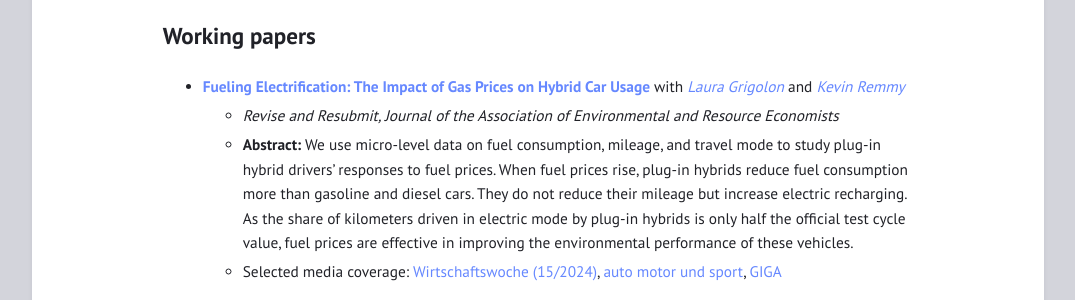
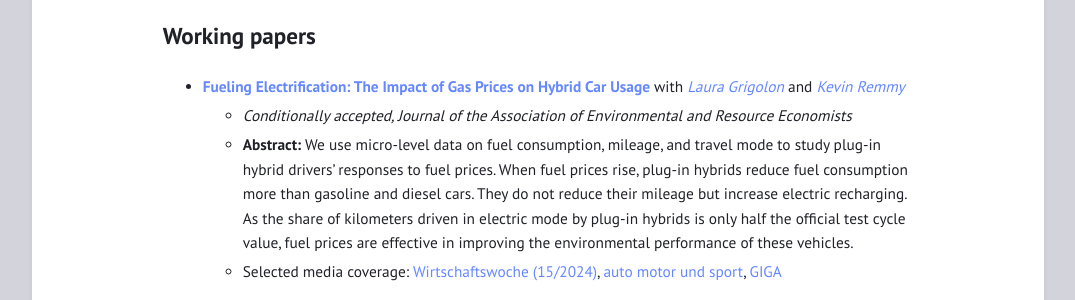
Before and after one commit to eunseong-park/eunseong-park.github.io, a Jekyll site: the page built from research.md, in a window 1280 px wide. Shown: the part 167-467 px from the top of the page, without its empty margins (102-1177 px from the left). Built offline with Jekyll 4.4.1, drawn with Linux system fonts in a browser that asks for light colours.

Commit message:
Modify link and status for working paper on hybrid cars
Updated the link for the working paper and changed its status.

```diff
--- a/research.md
+++ b/research.md
@@ -5,8 +5,8 @@
 ---
 ## Working papers
 
-* **[Fueling Electrification: The Impact of Gas Prices on Hybrid Car Usage](https://ftp.zew.de/pub/zew-docs/dp/dp24017.pdf)** with *[Laura Grigolon](https://sites.google.com/site/lauragrig/home)* and *[Kevin Remmy](http://kevinremmy.com/)*
-  * *Revise and Resubmit, Journal of the Association of Environmental and Resource Economists*
+* **[Fueling Electrification: The Impact of Gas Prices on Hybrid Car Usage](assets/pdf/20251003_GrigolonParkRemy.pdf){:target="_blank"}** with *[Laura Grigolon](https://sites.google.com/site/lauragrig/home)* and *[Kevin Remmy](http://kevinremmy.com/)*
+  * *Conditionally accepted, Journal of the Association of Environmental and Resource Economists*
   * **Abstract:** We use micro-level data on fuel consumption, mileage, and travel mode to study plug-in hybrid drivers' responses to fuel prices. When fuel prices rise, plug-in hybrids reduce fuel consumption more than gasoline and diesel cars. They do not reduce their mileage but increase electric recharging. As the share of kilometers driven in electric mode by plug-in hybrids is only half the official test cycle value, fuel prices are effective in improving the environmental performance of these vehicles.
   * Selected media coverage: [Wirtschaftswoche (15/2024)](https://emagazin.wiwo.de/epaper/wirtschaftswoche-2024-04-05-epa-1271/?interactivelayer=73364), [auto motor und sport](https://www.auto-motor-und-sport.de/verkehr/studie-zur-phev-nutzung-hohe-spritpreise-foerdern-e-kilometer/), [GIGA](https://www.giga.de/news/benzin-zu-teuer-besitzer-von-plug-in-hybriden-denken-um/)
 
```
